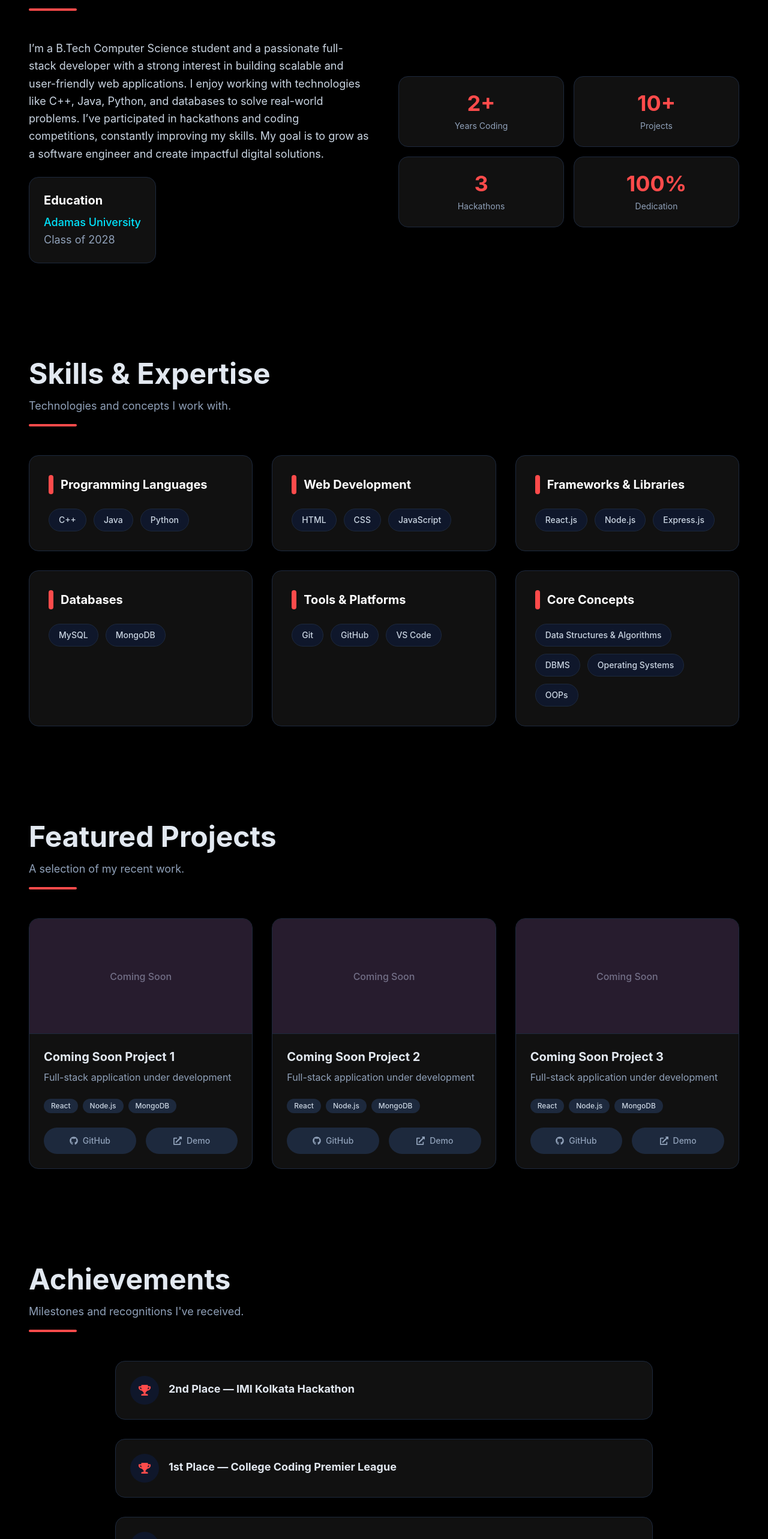
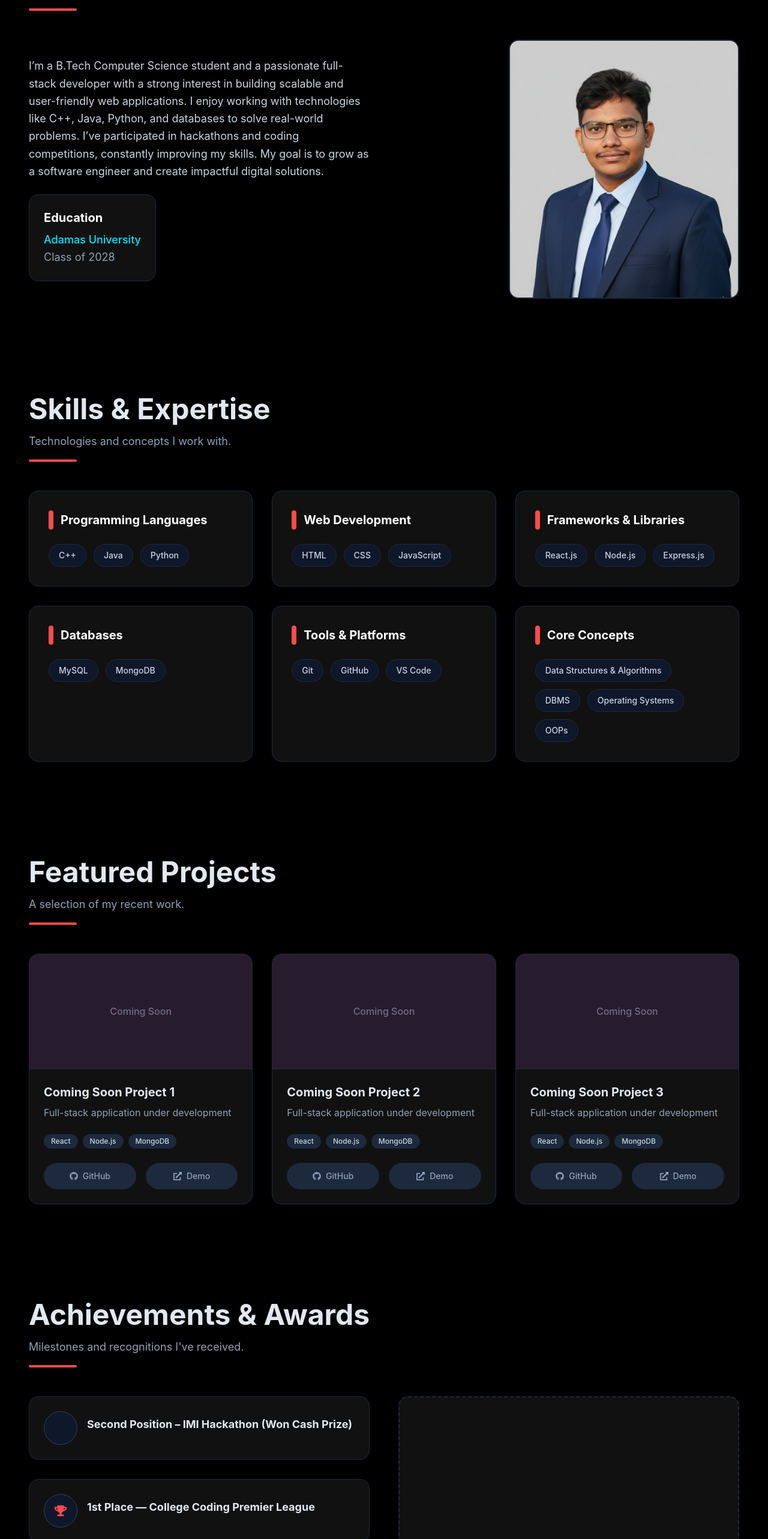
Before and after one commit to Sattwik-Das/Personal-Portfolio, a React app: page / in a window 1280 px wide. Shown: the part 930-3496 px from the top of the page at 60% size. Built offline with nearby package versions, Linux system fonts and the light colour scheme; the HTML template or start-up script is replaced by a standard one.

Commit message:
about sectin fix

```diff
--- a/src/data/achievements.js
+++ b/src/data/achievements.js
@@ -1,5 +1,7 @@
+import imiLogo from '../assets/images/imi-logo.png';
+
 export const ACHIEVEMENTS = [
-  "2nd Place — IMI Kolkata Hackathon",
+  { title: "Second Position – IMI Hackathon (Won Cash Prize)", image: imiLogo },
   "1st Place — College Coding Premier League",
   "Selected in Jadavpur University Hackathon (Top 25 out of 1000+ teams)",
   "Selected in SIH (Top 50 teams in college)"
--- a/src/sections/About.jsx
+++ b/src/sections/About.jsx
@@ -2,6 +2,7 @@ import React from 'react';
 import { motion } from 'framer-motion';
 import { PERSONAL_INFO } from '../utils/constants';
 import SectionTitle from '../components/SectionTitle';
+import profileImg from '../assets/images/profile-suit.jpeg';
 
 const About = () => {
   return (
@@ -31,23 +32,14 @@ const About = () => {
             whileInView={{ opacity: 1, x: 0 }}
             viewport={{ once: true }}
             transition={{ duration: 0.5, delay: 0.2 }}
-            className="flex-1 w-full grid grid-cols-2 gap-4"
+            className="flex-1 w-full flex justify-center md:justify-end"
           >
-            <div className="bg-dark p-6 rounded-2xl border border-slate-800 text-center">
-              <h4 className="text-4xl font-bold text-accent mb-2">2+</h4>
-              <p className="text-slate-400 text-sm">Years Coding</p>
-            </div>
-            <div className="bg-dark p-6 rounded-2xl border border-slate-800 text-center">
-              <h4 className="text-4xl font-bold text-accent mb-2">10+</h4>
-              <p className="text-slate-400 text-sm">Projects</p>
-            </div>
-            <div className="bg-dark p-6 rounded-2xl border border-slate-800 text-center">
-              <h4 className="text-4xl font-bold text-accent mb-2">3</h4>
-              <p className="text-slate-400 text-sm">Hackathons</p>
-            </div>
-            <div className="bg-dark p-6 rounded-2xl border border-slate-800 text-center">
-              <h4 className="text-4xl font-bold text-accent mb-2">100%</h4>
-              <p className="text-slate-400 text-sm">Dedication</p>
+            <div className="relative w-72 md:w-80 lg:w-96 rounded-2xl overflow-hidden border-2 border-slate-800 shadow-2xl hover:border-accent transition-colors duration-300">
+              <img
+                src={profileImg}
+                alt="About Me"
+                className="w-full h-auto object-cover"
+              />
             </div>
           </motion.div>
         </div>
--- a/src/sections/Achievements.jsx
+++ b/src/sections/Achievements.jsx
@@ -8,9 +8,11 @@ const Achievements = () => {
   return (
     <section id="achievements" className="py-20 relative z-10 bg-darker">
       <div className="container mx-auto px-6 md:px-12">
-        <SectionTitle title="Achievements" subtitle="Milestones and recognitions I've received." />
+        <SectionTitle title="Achievements & Awards" subtitle="Milestones and recognitions I've received." />
 
-        <div className="mt-12 max-w-4xl mx-auto">
+        <div className="mt-12 grid grid-cols-1 lg:grid-cols-2 gap-12 items-center">
+          {/* Left Side: Achievements List */}
+          <div className="flex flex-col">
             {ACHIEVEMENTS.map((achievement, index) => (
               <motion.div
                 key={index}
@@ -20,14 +22,30 @@ const Achievements = () => {
                 transition={{ delay: index * 0.1, duration: 0.5 }}
                 className="flex items-start gap-4 mb-8 bg-dark p-6 rounded-2xl border border-slate-800 hover:border-accent-cyan/30 transition-colors"
               >
-              <div className="w-12 h-12 rounded-full bg-slate-900 flex items-center justify-center text-accent-red shrink-0">
+                <div className="w-14 h-14 rounded-full bg-slate-900 border border-slate-700 flex items-center justify-center text-accent-red shrink-0 overflow-hidden">
+                  {achievement.image ? (
+                    <img src={achievement.image} alt={achievement.title || "Achievement"} className="w-full h-full object-contain p-2" />
+                  ) : (
                     <FaTrophy className="text-xl" />
+                  )}
                 </div>
                 <div>
-                <h4 className="text-lg font-bold text-slate-200 mt-2">{achievement}</h4>
+                  <h4 className="text-lg font-bold text-slate-200 mt-2">{achievement.title || achievement}</h4>
                 </div>
               </motion.div>
             ))}
+          </div>
+
+          {/* Right Side: Pictures Placeholder */}
+          <motion.div
+            initial={{ opacity: 0, x: 20 }}
+            whileInView={{ opacity: 1, x: 0 }}
+            viewport={{ once: true }}
+            transition={{ duration: 0.5 }}
+            className="flex justify-center items-center w-full h-full min-h-[400px] bg-dark rounded-2xl border-2 border-slate-800 border-dashed"
+          >
+            <p className="text-slate-500 font-medium">Achievement Pictures Place</p>
+          </motion.div>
         </div>
       </div>
     </section>
```
Also changed, not shown: src/assets/images/imi-logo.png (added), src/assets/images/profile-suit.jpeg (added). Lines whose indentation alone changed are shown as unchanged.
